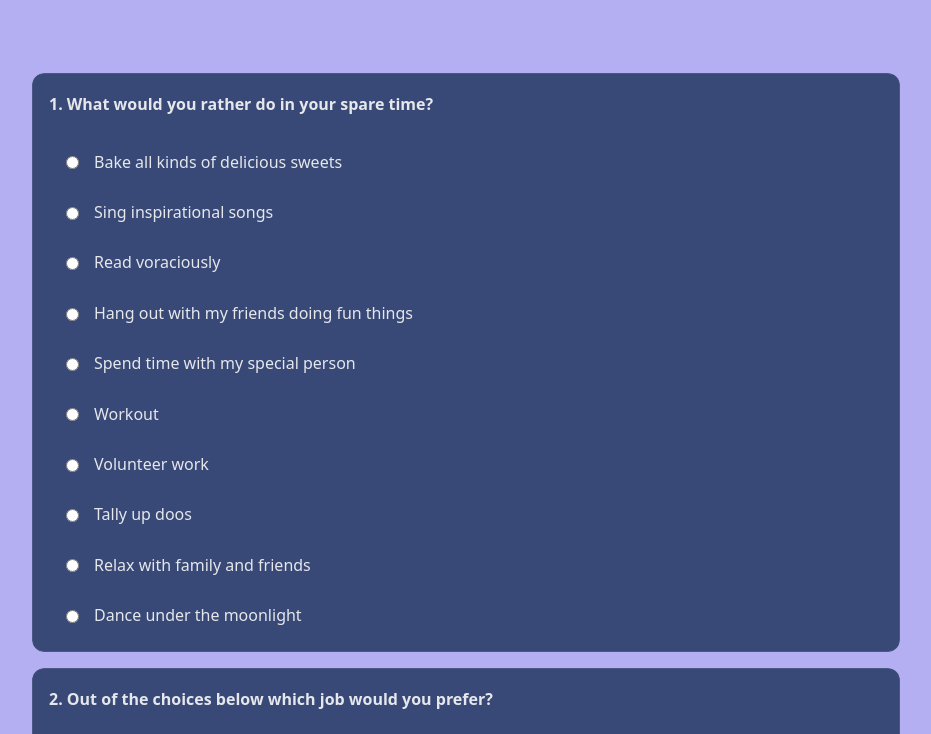
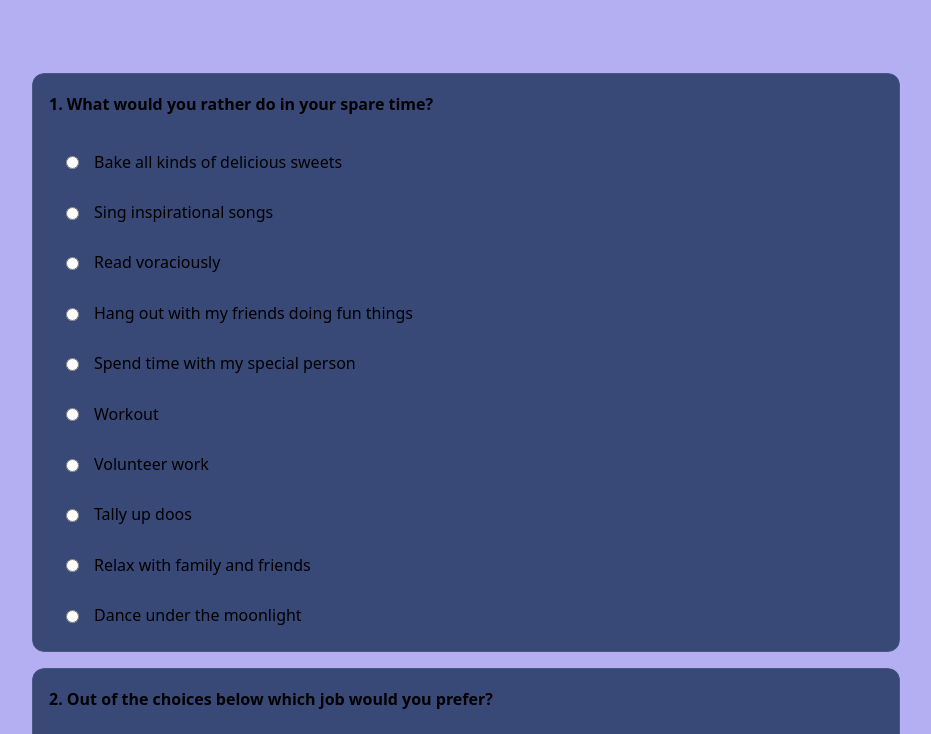
Before and after one commit to Creativyn/fated-character-quiz, a website with bundled scripts: page index.html in a window 1280 px wide. Shown: the part 114-848 px from the top of the page, without its empty margins (174-1105 px from the left). Built offline with nearby package versions, Linux system fonts and the light colour scheme.

Commit message:
change text color

```diff
--- a/style.css
+++ b/style.css
@@ -18,7 +18,7 @@ body {
     Garamond,
     serif;
   background: #b4aff3;
-  color: #e5e7eb;
+  color: #000;
   line-height: 1.5;
 }
 
```
